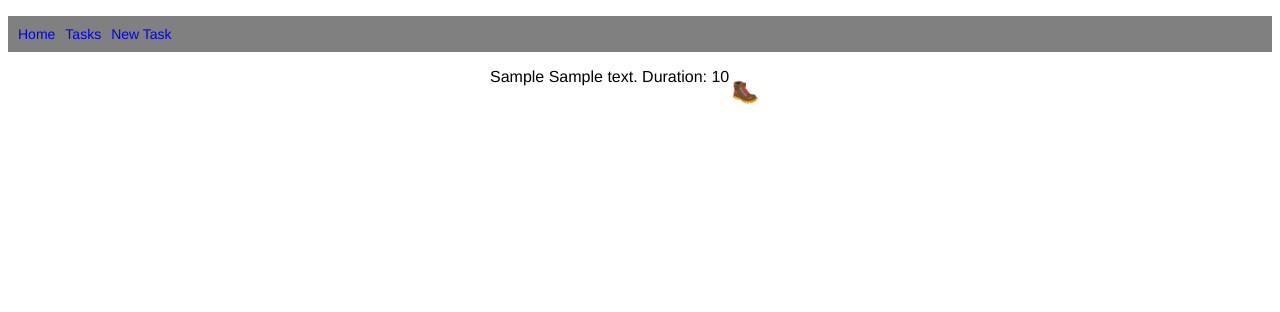
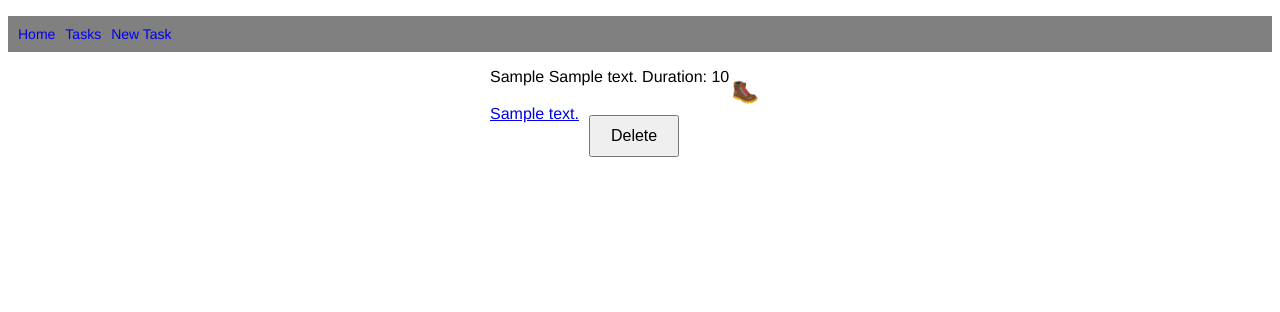
Before and after one commit to nahmed99/wk4_day3_sql_fullstack, a Flask app: page /tasks in a window 1280 px wide. Shown: the top 312 px of the page. Run offline with Flask 2, Linux system fonts and the light colour scheme; a database or web service that is not in the repository returns one stand-in record (values such as "Sample title"); some libraries are stand-ins or nearby versions.

Commit message:
amended comment in console.oy

```diff
--- a/controllers/tasks_controller.py
+++ b/controllers/tasks_controller.py
@@ -50,6 +50,10 @@
 
 # SHOW
 # GET '/tasks/<id>' -> Show some html for a specific task
+@tasks_blueprint.route('/tasks/<id>')
+def show_task(id):
+    task = task_repository.select(id)
+    return render_template("tasks/show.html", task=task)
 
 
 # EDIT
@@ -62,3 +66,10 @@
 
 # DELETE
 # DELETE '/tasks/<id>' -> Handle the delete - to delete a specific task
+# We can't use HTTP DELETE because HTML forms don't fo DELETE...so...we
+# will use this unsecure method - this could be open to hacker attacks,
+# by injecting dodgy html to potentially being able to delete many users...
+@tasks_blueprint.route("/tasks/<id>/delete", methods=["POST"])
+def delete_task(id):
+    task_repository.delete(id)
+    return redirect('/tasks')
--- a/templates/tasks/index.html
+++ b/templates/tasks/index.html
@@ -20,6 +20,13 @@
         {% endif %}
     </div>
 
+    <a href="/tasks/{{task.id}}">{{task.description}}</a>
+
+    <form action="/tasks/{{task.id}}/delete" method="POST">
+        <button type="submit">Delete</button>
+
+    </form>
+
 {% endfor %}
 
 
```
Also changed, not shown: console.py (+8 -0 lines), templates/tasks/show.html (added, +14 -0 lines).
